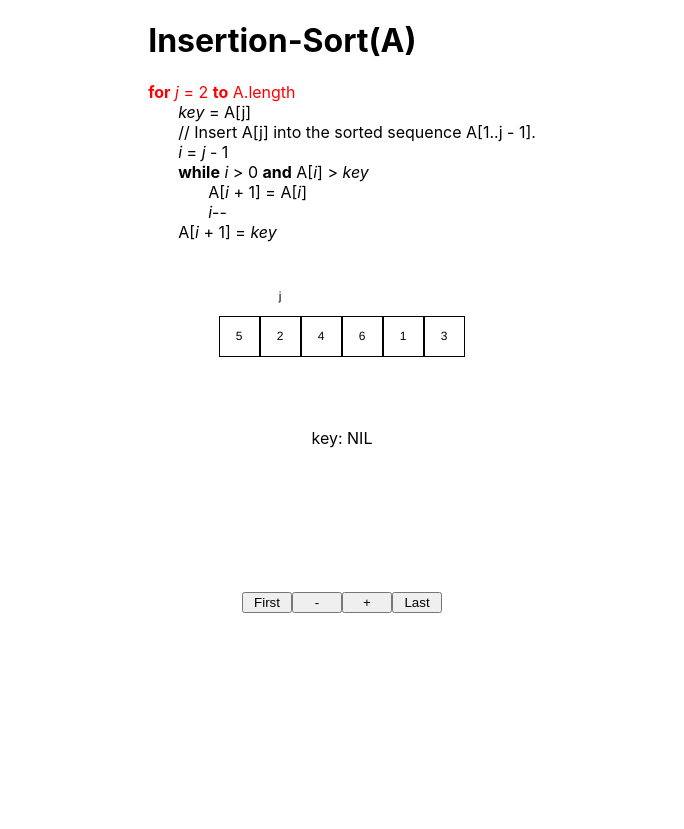
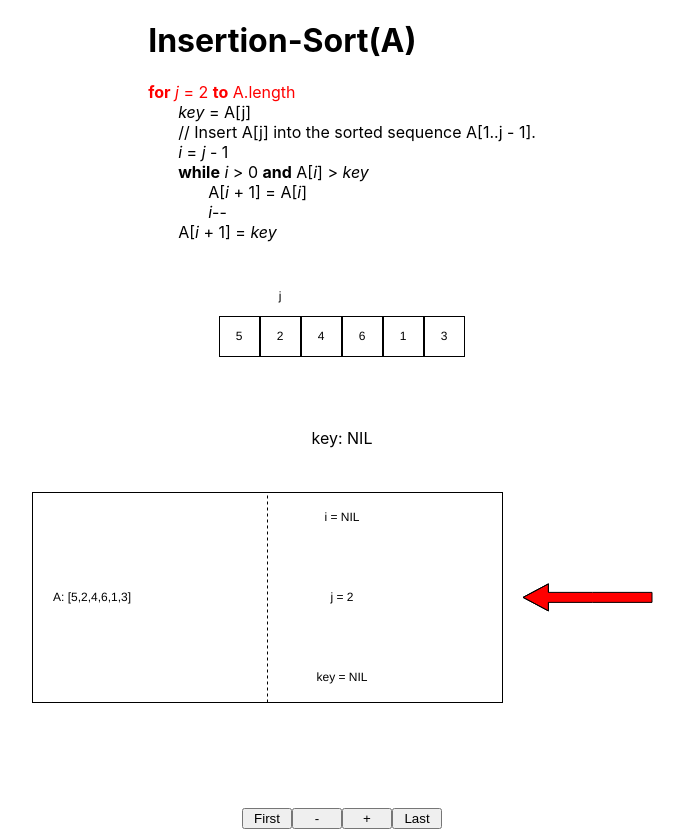
Before and after one commit to awpala/clrs-app, a React (Create React App) app: page / in a window 1280 px wide. Shown: the whole page, without its empty margins (298-982 px from the left). Before the commit the page ends 800 px from the top, so only its background shows below. Built offline with nearby package versions, Linux system fonts and the light colour scheme.

Commit message:
Refactor svgs and add memory model for InsertionSort

```diff
--- a/src/App.js
+++ b/src/App.js
@@ -4,6 +4,7 @@ import { Provider } from 'react-redux';
 import rootReducer from './reducers';
 import InsertionSort from './pseudocode/p018InsertionSort/InsertionSort';
 import DiagramInsertionSort from './diagrams/d018InsertionSort/DiagramInsertionSort';
+import MemoryInsertionSort from './memory/m018InsertionSort/MemoryInsertionSort';
 import Controls from './controls/Controls';
 import './App.css';
 import './App.scss';
@@ -19,6 +20,7 @@ const App = () => {
       <div className="App">
         <InsertionSort />
         <DiagramInsertionSort />
+        <MemoryInsertionSort />
         <Controls />
       </div>
     </Provider>
--- a/src/assets/svgs.js
+++ /dev/null
@@ -1,20 +0,0 @@
-import React from 'react';
-
-export const SortArrayElement = ({ value, above, below }) => (
-  <svg xmlns="http://www.w3.org/2000/svg" xmlnsXlink="http://www.w3.org/1999/xlink" version="1.1" width="41px" height="101px" viewBox="-0.5 -0.5 41 101" style={{ backgroundColor: "rgb(255, 255, 255)"}}>
-    <g>
-      <rect x="0" y="30" width="40" height="40" fill="none" stroke="#000000" pointer-events="all"/>
-      <g transform="translate(-0.5 -0.5)">
-        <text x="20" y="54" fill="#000000" font-family="Helvetica" font-size="12px" text-anchor="middle">{value}</text>
-      </g>
-      <rect x="0" y="0" width="40" height="20" fill="none" stroke="none" pointer-events="all"/>
-      <g transform="translate(-0.5 -0.5)">
-        <text x="20" y="14" fill="#000000" font-family="Helvetica" font-size="12px" text-anchor="middle">{above}</text>
-      </g>
-      <rect x="0" y="80" width="40" height="20" fill="none" stroke="none" pointer-events="all"/>
-      <g transform="translate(-0.5 -0.5)">
-        <text x="20" y="94" fill="#000000" font-family="Helvetica" font-size="12px" text-anchor="middle">{below}</text>
-      </g>
-    </g>
-  </svg>
-);
--- /dev/null
+++ b/src/assets/svgs/diagrams.js
@@ -0,0 +1,20 @@
+import React from 'react';
+
+export const SortArrayElement = ({ value, above, below }) => (
+  <svg xmlns="http://www.w3.org/2000/svg" xmlnsXlink="http://www.w3.org/1999/xlink" version="1.1" width="41px" height="101px" viewBox="-0.5 -0.5 41 101" style={{ backgroundColor: "rgb(255, 255, 255)"}}>
+    <g>
+      <rect x="0" y="30" width="40" height="40" fill="none" stroke="#000000" pointerEvents="all"/>
+      <g transform="translate(-0.5 -0.5)">
+        <text x="20" y="54" fill="#000000" fontFamily="Helvetica" fontSize="12px" textAnchor="middle">{value}</text>
+      </g>
+      <rect x="0" y="0" width="40" height="20" fill="none" stroke="none" pointerEvents="all"/>
+      <g transform="translate(-0.5 -0.5)">
+        <text x="20" y="14" fill="#000000" fontFamily="Helvetica" fontSize="12px" textAnchor="middle">{above}</text>
+      </g>
+      <rect x="0" y="80" width="40" height="20" fill="none" stroke="none" pointerEvents="all"/>
+      <g transform="translate(-0.5 -0.5)">
+        <text x="20" y="94" fill="#000000" fontFamily="Helvetica" fontSize="12px" textAnchor="middle">{below}</text>
+      </g>
+    </g>
+  </svg>
+);
--- /dev/null
+++ b/src/assets/svgs/memory.js
@@ -0,0 +1,47 @@
+import React from 'react';
+
+// export const StackFrame = () => (
+
+// );
+
+export const StackFrameSelected = ({ vars: { var1, var2, var3, var4, var5 }, dataStructures: { ds1, ds2, ds3 } }) => (
+  <svg xmlns="http://www.w3.org/2000/svg" xmlnsXlink="http://www.w3.org/1999/xlink" version="1.1" width="621px" height="212px" viewBox="-0.5 -0.5 621 212" style={{ backgroundColor: 'rgb(255, 255, 255)' }}>
+    <g>
+      <rect x="0" y="0" width="470" height="210" fill="none" stroke="#000000" pointerEvents="all"/>
+      <path d="M 235 210 L 235 0" fill="none" stroke="#000000" strokeMiterlimit="10" strokeDasharray="3 3" pointerEvents="stroke"/>
+      <path d="M 619.5 99.88 L 619.5 109.88 L 560 109.88 L 515.91 109.88 L 515.91 118.4 L 490.5 104.88 L 515.91 91.36 L 515.91 99.88 L 560 99.88 Q 560 99.88 560 99.88 Z" fill="#ff0000" stroke="#000000" strokeLinejoin="round" strokeMiterlimit="10" pointerEvents="all"/><path d="M 515.91 109.88 L 515.91 118.4 L 490.5 104.88 L 515.91 91.36 L 515.91 99.88" fill="none" stroke="#000000" strokeLinejoin="flat" strokeMiterlimit="4" pointerEvents="all"/>
+      <rect x="290" y="15" width="40" height="20" fill="none" stroke="none" pointerEvents="all"/>
+      <g transform="translate(-0.5 -0.5)">
+        <text x="310" y="29" fill="#000000" fontFamily="Helvetica" fontSize="12px" textAnchor="middle">{var1 ? var1 : null}</text>
+      </g>
+      <rect x="290" y="55" width="40" height="20" fill="none" stroke="none" pointerEvents="all"/>
+      <g transform="translate(-0.5 -0.5)">
+        <text x="310" y="69" fill="#000000" fontFamily="Helvetica" fontSize="12px" textAnchor="middle">{var2 ? var2 : null}</text>
+      </g>
+      <rect x="290" y="95" width="40" height="20" fill="none" stroke="none" pointerEvents="all"/>
+      <g transform="translate(-0.5 -0.5)">
+        <text x="310" y="109" fill="#000000" fontFamily="Helvetica" fontSize="12px" textAnchor="middle">{var3 ? var3 : null}</text>
+      </g>
+      <rect x="290" y="135" width="40" height="20" fill="none" stroke="none" pointerEvents="all"/>
+      <g transform="translate(-0.5 -0.5)">
+        <text x="310" y="149" fill="#000000" fontFamily="Helvetica" fontSize="12px" textAnchor="middle">{var4 ? var4 : null}</text>
+      </g>
+      <rect x="290" y="175" width="40" height="20" fill="none" stroke="none" pointerEvents="all"/>
+      <g transform="translate(-0.5 -0.5)">
+        <text x="310" y="189" fill="#000000" fontFamily="Helvetica" fontSize="12px" textAnchor="middle">{var5 ? var5 : null}</text>
+      </g>
+      <rect x="40" y="35" width="40" height="20" fill="none" stroke="none" pointerEvents="all"/>
+      <g transform="translate(-0.5 -0.5)">
+        <text x="60" y="49" fill="#000000" fontFamily="Helvetica" fontSize="12px" textAnchor="middle">{ds1 ? ds1 : null}</text>
+      </g>
+      <rect x="40" y="95" width="40" height="20" fill="none" stroke="none" pointerEvents="all"/>
+      <g transform="translate(-0.5 -0.5)">
+        <text x="60" y="109" fill="#000000" fontFamily="Helvetica" fontSize="12px" textAnchor="middle">{ds2 ? ds2 : null}</text>
+      </g>
+      <rect x="40" y="155" width="40" height="20" fill="none" stroke="none" pointerEvents="all"/>
+      <g transform="translate(-0.5 -0.5)">
+        <text x="60" y="169" fill="#000000" fontFamily="Helvetica" fontSize="12px" textAnchor="middle">{ds3 ? ds3 : null}</text>
+      </g>
+    </g>
+  </svg>
+);
--- a/src/diagrams/d018InsertionSort/DiagramInsertionSort.js
+++ b/src/diagrams/d018InsertionSort/DiagramInsertionSort.js
@@ -1,15 +1,39 @@
-import React from 'react';
+import React, { useEffect } from 'react';
 import { connect } from 'react-redux';
 import { InsertionSortStates } from './DiagramStates';
+import { setVars, setDataStructures, setStackFrame } from '../../reducers/memory';
 import SortArray from '../../objects/SortArray/SortArray';
 import './DiagramInsertionSort.scss';
 
-const DiagramInsertionSort = ({ currentSequence }) => {
+const DiagramInsertionSort = ({ currentSequence, setVars, setDataStructures, setStackFrame }) => {
+  useEffect(() => {
+    const currentStackFrame = 1;
+    setStackFrame(currentStackFrame);
+  }, []);
+
+  useEffect(() => {
+    const i = (InsertionSortStates[currentSequence].i || InsertionSortStates[currentSequence].i === 0) ? InsertionSortStates[currentSequence].i : 'NIL';
+    const j = (InsertionSortStates[currentSequence].j || InsertionSortStates[currentSequence].j === 0) ? InsertionSortStates[currentSequence].j : 'NIL';
+    const key = (InsertionSortStates[currentSequence].key || InsertionSortStates[currentSequence].key === 0) ? InsertionSortStates[currentSequence].key : 'NIL';
+
+    const vars = {
+      i,
+      j,
+      key,
+    }
+
+    const dataStructures = {
+      A: InsertionSortStates[currentSequence].A,
+    }
+
+    setVars(vars);
+    setDataStructures(dataStructures);
+  }, [currentSequence]);
 
   return (
     <div className="diagram-insertion-sort">
       <SortArray
-        array={InsertionSortStates[currentSequence].array}
+        A={InsertionSortStates[currentSequence].A}
         aboveValue={InsertionSortStates[currentSequence].j}
         aboveContent="j"
         belowValue={InsertionSortStates[currentSequence].i}
@@ -27,4 +51,10 @@ const mapStateToProps = state => ({
   currentSequence: state.pseudocode.currentSequence,
 });
 
-export default connect(mapStateToProps)(DiagramInsertionSort);
+const mapDispatchToProps = dispatch => ({
+  setVars: (vars) => dispatch(setVars(vars)),
+  setDataStructures: (dataStructures) => dispatch(setDataStructures(dataStructures)),
+  setStackFrame: (currentStackFrame) => dispatch(setStackFrame(currentStackFrame)),
+});
+
+export default connect(mapStateToProps, mapDispatchToProps)(DiagramInsertionSort);
--- /dev/null
+++ b/src/memory/m018InsertionSort/MemoryInsertionSort.js
@@ -0,0 +1,30 @@
+import React from 'react';
+import { connect } from 'react-redux';
+import { StackFrameSelected } from '../../assets/svgs/memory';
+
+const MemoryInsertionSort = ({ vars, dataStructures }) => (
+  <div className="memory-model">
+    {(vars && dataStructures)
+      ? (
+        <StackFrameSelected
+          vars={{
+            var1: `i = ${vars.i}`,
+            var3: `j = ${vars.j}`,
+            var5: `key = ${vars.key}`,
+          }}
+          dataStructures={{
+            ds2: `A: [${dataStructures.A}]`,
+          }}
+        />
+      )
+      : null
+    }
+  </div>
+);
+
+const mapStateToProps = state => ({
+  vars: state.memory.vars,
+  dataStructures: state.memory.dataStructures,
+});
+
+export default connect(mapStateToProps)(MemoryInsertionSort);
--- a/src/objects/SortArray/SortArray.js
+++ b/src/objects/SortArray/SortArray.js
@@ -1,9 +1,9 @@
 import React from 'react';
-import { SortArrayElement } from '../../assets/svgs';
+import { SortArrayElement } from '../../assets/svgs/diagrams';
 
-const SortArray = ({ array, aboveValue, aboveContent, belowValue, belowContent }) => (
+const SortArray = ({ A, aboveValue, aboveContent, belowValue, belowContent }) => (
   <div className="sort-array">
-    {array.map((element, index) => (
+    {A.map((element, index) => (
         <div
           key={index}
           className="sort-array-element"
```
Also changed, not shown: src/diagrams/d018InsertionSort/DiagramStates.js (+52 -52 lines).
